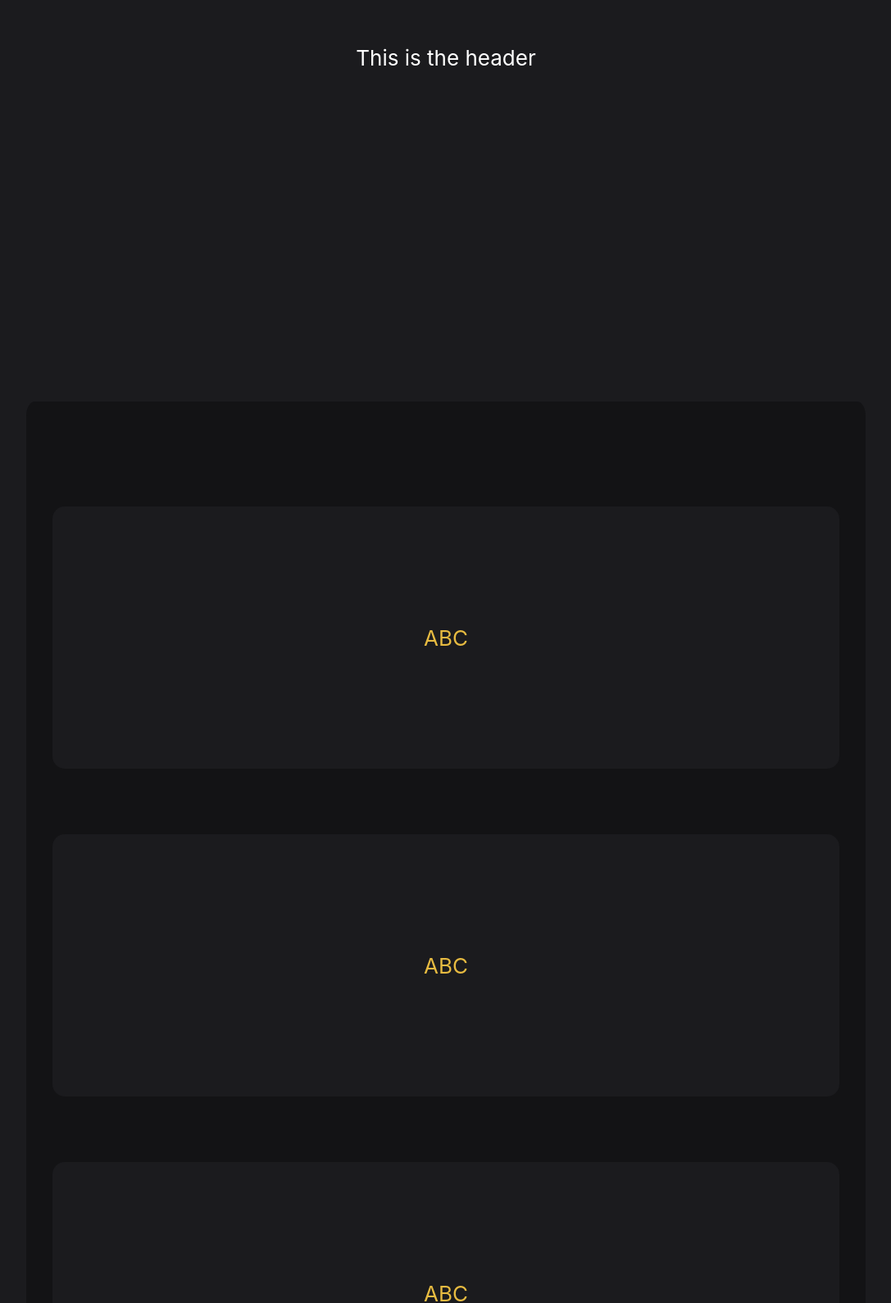
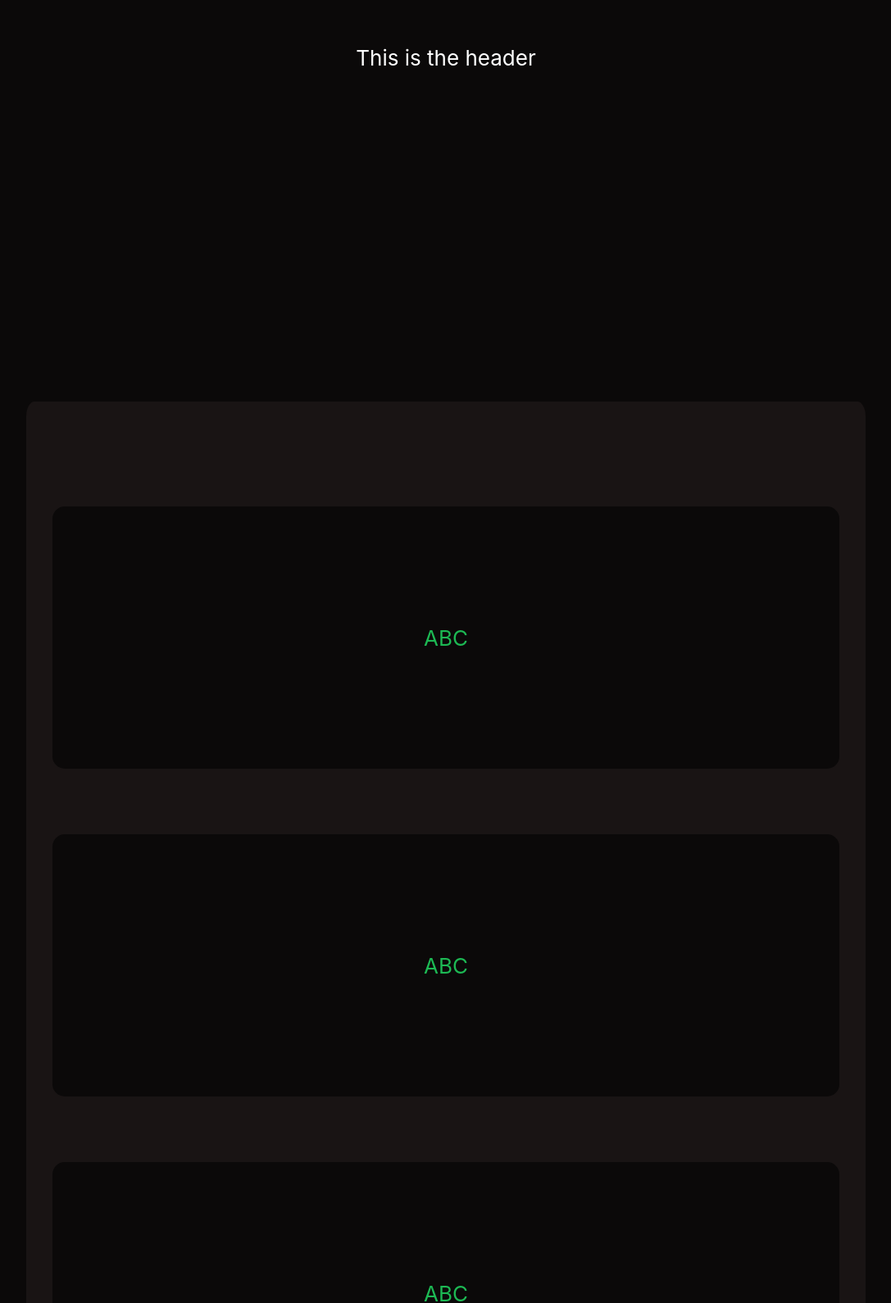
Before and after one commit to hmannelig/new-website, a React (Create React App) app: page / in a window 1280 px wide. Shown: the part 330-1920 px from the top of the page at 82% size, without its empty margins (96-1183 px from the left). Built offline with nearby package versions, Linux system fonts and the light colour scheme.

Commit message:
add new colours

```diff
--- a/src/css/App.css
+++ b/src/css/App.css
@@ -25,7 +25,7 @@
     var(--main-bg-colour-mid),
     var(--main-bg-colour-dark)
   ); */
-  background-color: var(--eerie-black);
+  background-color: var(--spotify-rich-black-FOGRA);
   min-height: 100vh;
   display: flex;
   flex-direction: column;
@@ -49,7 +49,7 @@
 }
 
 .App-body {
-  background-color: var(--eerie-black);
+  background-color: var(--spotify-rich-black-FOGRA);
   min-height: 100vh;
   display: flex;
   flex-direction: column;
@@ -79,6 +79,6 @@ footer {
     var(--main-bg-colour-mid),
     var(--main-bg-colour-light)
   ); */
-  background-color: var(--eerie-black);
+  background-color: var(--spotify-rich-black-FOGRA);
   height: 25vh;
 }
--- a/src/css/Page.css
+++ b/src/css/Page.css
@@ -5,7 +5,7 @@
 }
 
 .page-body {
-  background: var(--eerie-black-dark);
+  background: var(--spotify-black);
   /* border: white solid 2px; */
   min-height: 100vh;
   display: flex;
--- a/src/css/box.css
+++ b/src/css/box.css
@@ -15,6 +15,6 @@
     var(--bright-yellow-crayola)
   ); */
 
-  background-color: var(--eerie-black);
-  color: var(--egg-yellow);
+  background-color: var(--spotify-rich-black-FOGRA);
+  color: var(--spotify-green);
 }
--- a/src/css/color-palette.css
+++ b/src/css/color-palette.css
@@ -25,4 +25,17 @@
   --eerie-black: #1b1b1e;
   --eerie-black-dark: #131315;
   --carmine: #96031a;
+
+  /* Spotify Colours */
+  --spotify-green: #1DB954;
+  --spotify-green-light: #1ed760;
+  --spotify-black: #191414;
+  --spotify-smooky-black: #171212;
+  --spotify-rich-black-FOGRA: #0b0909;
+
+  --cyan-process: #01baef;
+  --max-blue-green: #0CBABA;
+  --russian-violet: #380036;
+  --dark-purple: #26081C;
+  --xiketic: #150811;
 }
```
